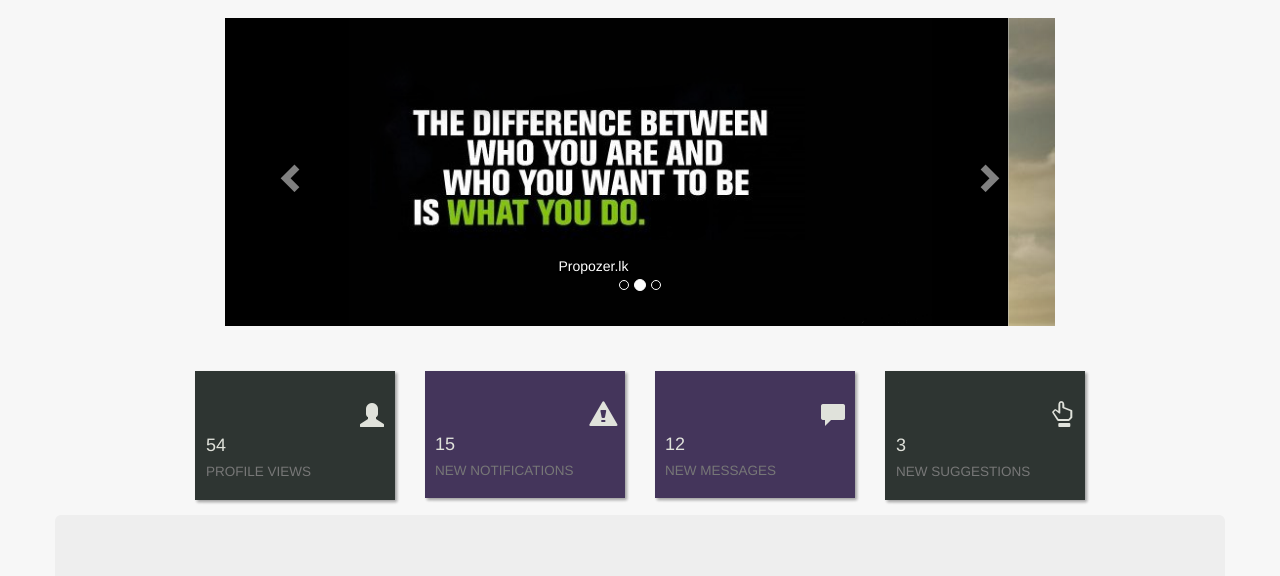
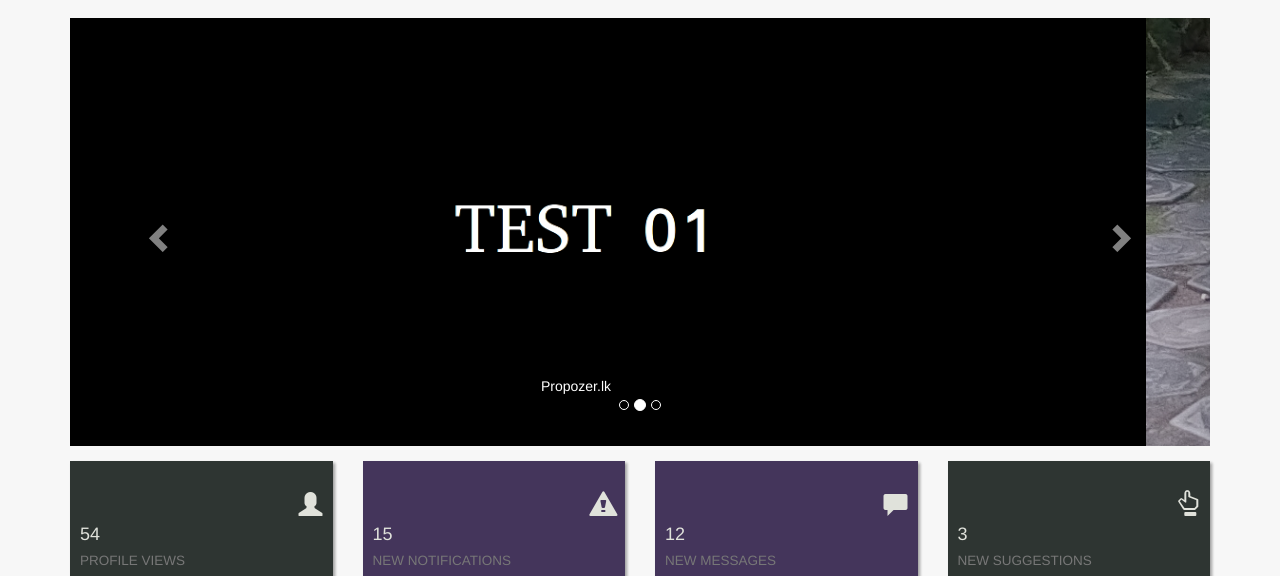
Before and after one commit to nsandeepa/nsandeepa.github.io, a plain HTML site: page index.html in a window 1280 px wide. Shown: the part 57-633 px from the top of the page. Drawn offline with Linux system fonts and the light colour scheme.

Commit message:
first commit

```diff
--- a/index.html
+++ b/index.html
@@ -62,7 +62,6 @@
 
 	<!--Carousel Start-->
 	<div class="container bodyPadding">
-		<div class="col-sm-10 col-sm-offset-1 jumbotron" style="background-color: transparent; padding-bottom: 0px; padding-top: 0px;">
 		<div id="carousel" class="carousel slide" data-ride="carousel">
 			<!-- Indicators -->
 			<ol class="carousel-indicators">
@@ -74,19 +73,19 @@
 			<!-- Wrapper for slides -->
 			<div class="carousel-inner" role="listbox">
 				<div class="item active">
-						<img class="img-responsive" src="res/img/propozer1.png">
+					<img class="img-responsive" src="res/img/test.png">
 					<div class="carousel-caption">
 						Propozer.lk
 					</div>
 				</div>
 				<div class="item">
-						<img class="img-responsive" src="res/img/c1.png">
+					<img class="img-responsive" src="res/img/c2.jpg">
 					<div class="carousel-caption">
 						Propozer.lk
 					</div>
 				</div>
 				<div class="item">
-						<img class="img-responsive" src="res/img/propozer1.png">
+					<img class="img-responsive" src="res/img/c1.jpg">
 					<div class="carousel-caption">
 						Propozer.lk
 					</div>
@@ -104,40 +103,47 @@
 			</a>
 		</div>
 	</div>
-	</div>
 	<!--Carousel End-->
 
 	<!--Notification Cards Start-->
 	<div class="container">
-		<div class="row" id="cardContainer">
+		<div class="row">
+			<div class="col-sm-3 card">
 				<a href="#" data-toggle="modal" data-target="#myModal">
-				<div id="card1" class="col-sm-2 card card-primary margin-around cardAnimation1">
+					<div class="card-primary cardAnimation1">
 						<h3 class="title-icon"><span class="glyphicon glyphicon-user"></span></h3>
 						<h4 class="title">54</h4>
 						<h4><small>PROFILE VIEWS</small></h4>
 					</div>
 				</a>
+			</div>
+			<div class="col-sm-3 card">
 				<a href="#" data-toggle="modal" data-target="#myModal">
-				<div id="card2" class="col-sm-2 card card-secondary margin-around cardAnimation2">
+					<div class="card-secondary cardAnimation2">
 						<h3 class="title-icon"><span class="glyphicon glyphicon-alert"></span></h3>
 						<h4 class="title">15</h4>
 						<h4><small>NEW NOTIFICATIONS</small></h4>
 					</div>
 				</a>
+			</div>
+			<div class="col-sm-3 card">
 				<a href="#" data-toggle="modal" data-target="#myModal">
-				<div id="card3" class="col-sm-2 card card-secondary margin-around cardAnimation3">
+					<div class="card-secondary cardAnimation3">
 						<h3 class="title-icon"><span class="glyphicon glyphicon-comment"></span></h3>
 						<h4 class="title">12</h4>
 						<h4><small>NEW MESSAGES</small></h4>
 					</div>
 				</a>
+			</div>
+			<div class="col-sm-3 card">
 				<a href="#" data-toggle="modal" data-target="#myModal">
-				<div id="card4" class="col-sm-2 card card-primary margin-around cardAnimation4">
+					<div class="card-primary cardAnimation4">
 						<h3 class="title-icon"><span class="glyphicon glyphicon-hand-up"></span></h3>
 						<h4 class="title">3</h4>
 						<h4><small>NEW SUGGESTIONS</small></h4>
 					</div>
 				</a>
+			</div>
 		</div>
 	</div>
 	<!--Notification Cards End-->
--- a/res/style.css
+++ b/res/style.css
@@ -115,26 +115,34 @@ body {
 }
 
 .card {
+    text-decoration: none;
     color: #e0e2db;
-    width: 200px;
-    padding: 10px;
-    box-shadow: 2px 2px 3px 0 rgba(0, 0, 0, 0.2), 2px 2px 3px 0 rgba(0, 0, 0, 0.2);
+    padding: 15px;
 }
-@media (max-width: 767px) {
-    .card {
-        color: #e0e2db;
-        width: 250px;
-        padding: 10px;
-        box-shadow: 2px 2px 3px 0 rgba(0, 0, 0, 0.2), 2px 2px 3px 0 rgba(0, 0, 0, 0.2);
-    }
+.card a {
+    text-decoration: none;
+    color: #e0e2db;
+}
+.card a:hover {
+    text-decoration: none;
 }
 .card-primary {
     background-color: #2e3532;
-    border: 1px solid #2e3532;
+    border: #2e3532;
+    padding: 10px;
+    box-shadow: 2px 2px 3px 0 rgba(0, 0, 0, 0.2), 2px 2px 3px 0 rgba(0, 0, 0, 0.2);
+    transition: 0.3s;
 }
 .card-secondary {
     background-color: #44355b;
     border-color: #44355b;
+    padding: 10px;
+    box-shadow: 2px 2px 3px 0 rgba(0, 0, 0, 0.2), 2px 2px 3px 0 rgba(0, 0, 0, 0.2);
+    transition: 0.3s;
+}
+
+.card-primary:hover, .card-secondary:hover {
+    box-shadow: 5px 5px 3px 0 rgba(0, 0, 0, 0.2), 5px 5px 3px 0 rgba(0, 0, 0, 0.2);
 }
 
 .card .title-icon {
@@ -142,12 +150,6 @@ body {
 }
 .card .title {
     text-align: left;
-}
-.margin-around {
-    margin: 15px;
-}
-.beforeAnim {
-
 }
 .cardAnimation1 {
     opacity: 0;
@@ -197,12 +199,11 @@ body {
     from {opacity: 0;}
     to {opacity: 1;}
 }
-#cardContainer {
+.cardContainer {
     justify-content: center;
     display: flex;
-    flex-wrap: wrap;
+    flex-wrap: nowrap;
 }
-
 
 .noPadding {
     padding: 0px;
```
Also changed, not shown: res/img/c1.jpg, res/img/c1.png (deleted), res/img/c2.jpg (added), res/img/index.png (deleted), res/img/propozer.png (deleted), res/img/propozer1.png (deleted), res/img/test.png (added). Lines whose indentation alone changed are shown as unchanged.
